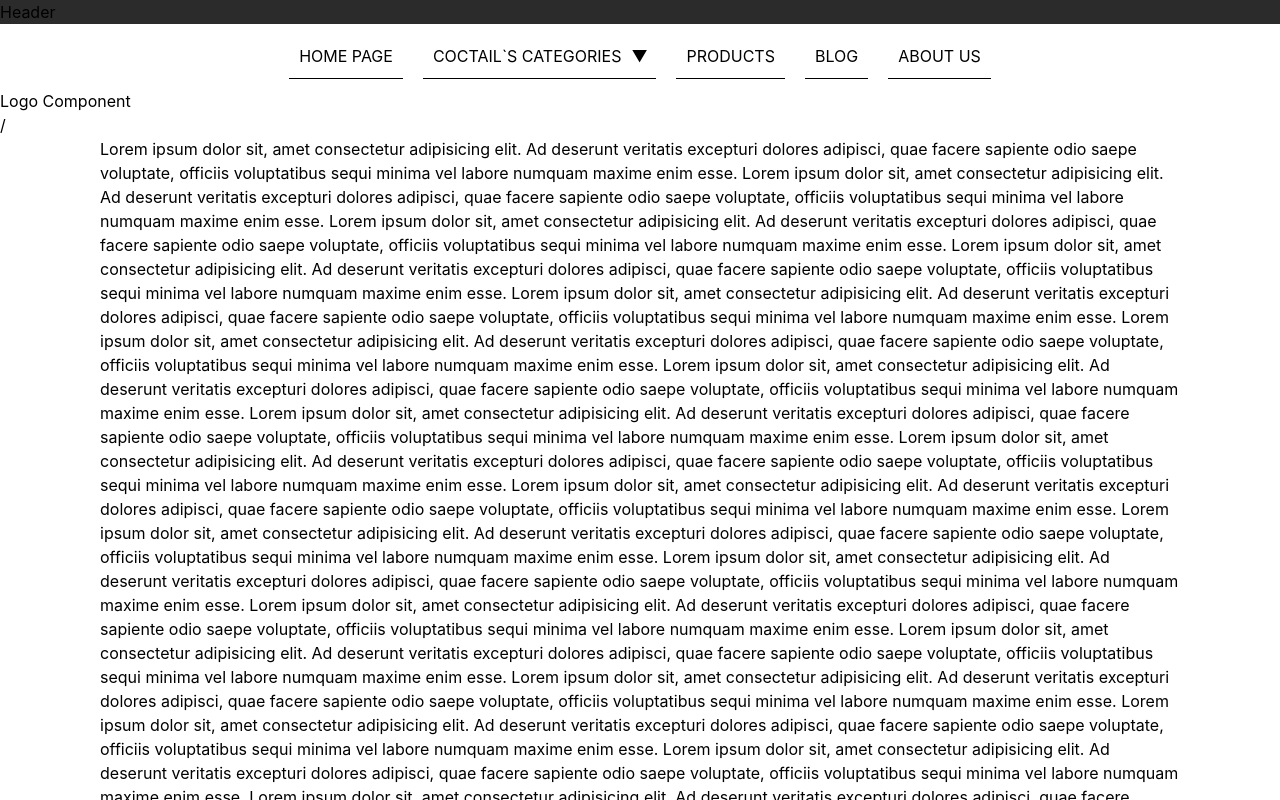
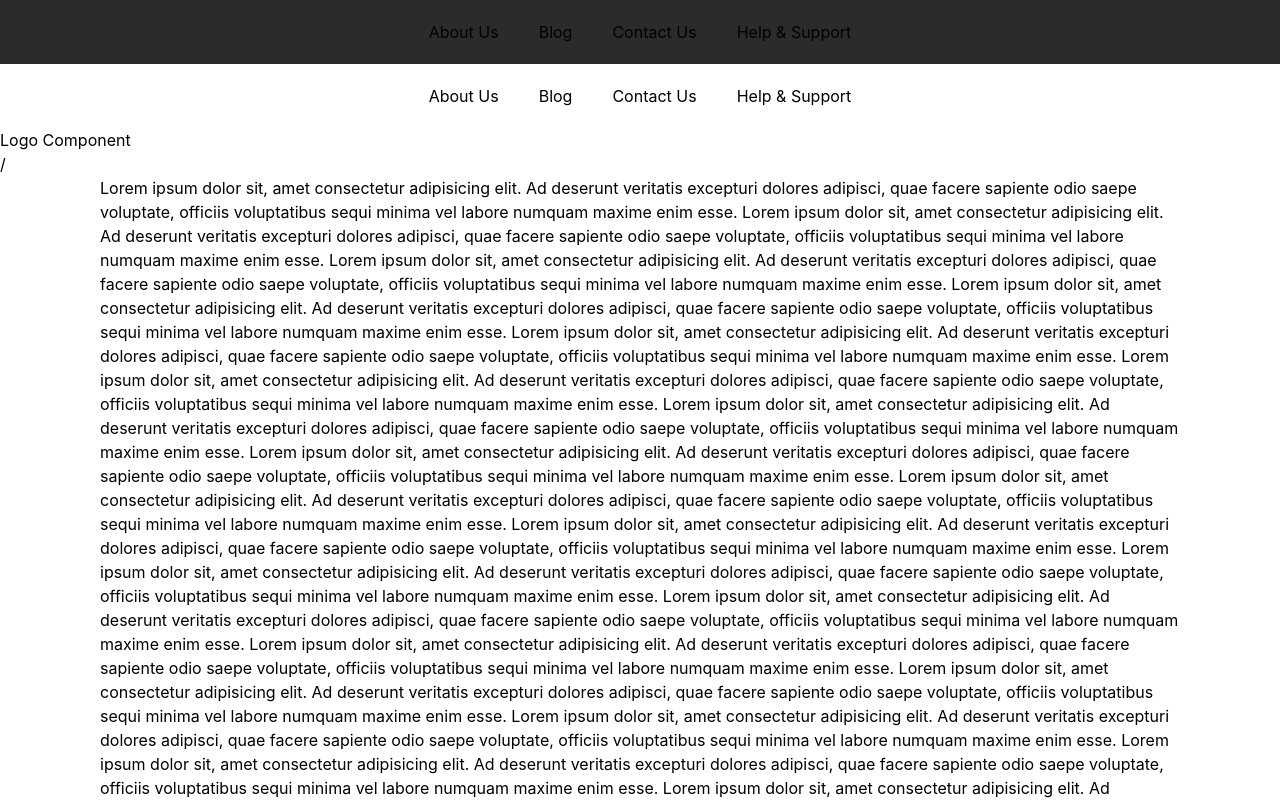
Before and after one commit to RomanMelnyk909/group-project, a React (Create React App) app: page / in a window 1280 px wide. Shown: the top 800 px of the page. Built offline with nearby package versions, Linux system fonts and the light colour scheme.

Commit message:
before font add

```diff
--- a/src/App.js
+++ b/src/App.js
@@ -5,7 +5,7 @@ import PageWrapper from "./components/PageWrapper";
 import Logo from "./components/Logo";
 import Navigation from './components/Navigation';
 import { Routes, Route } from "react-router";
-import { ABOUT_PATH, BLOG_PATH, HOME_PATH } from "./constants/constants";
+import { ABOUT_PATH, BLOG_PATH, HOME_PATH, CONTACT_PATH } from "./constants/constants";
 
 const lor = `Lorem ipsum dolor sit, amet consectetur adipisicing elit. Ad deserunt
 veritatis excepturi dolores adipisci, quae facere sapiente odio saepe
@@ -192,13 +192,14 @@ function App() {
   return (
     <div className="App">
       <Header />
-      <Navigation/>
+      <Navigation />
       <Logo />
       <Routes>
-          <Route path={HOME_PATH} element={HOME_PATH} />
-          <Route path={ABOUT_PATH} element={ABOUT_PATH} />
-          <Route path={BLOG_PATH} element={BLOG_PATH} />
-          {/* <Route path={COCTAIL_CATEGIRIES_PATH} element={``} /> */}
+        <Route path={CONTACT_PATH} element={CONTACT_PATH} />
+        <Route path={HOME_PATH} element={HOME_PATH} />
+        <Route path={ABOUT_PATH} element={ABOUT_PATH} />
+        <Route path={BLOG_PATH} element={BLOG_PATH} />
+        {/* <Route path={COCTAIL_CATEGIRIES_PATH} element={``} /> */}
       </Routes>
       <PageWrapper>{lor}</PageWrapper>
       <Footer />
--- a/src/components/Header/Header.jsx
+++ b/src/components/Header/Header.jsx
@@ -1,6 +1,12 @@
+import Navigation from "../Navigation";
+
+
 const Header = () => {
 	return (
-		<div className="header">Header</div>
+		<div className="header">
+			<Navigation />
+
+		</div>
 	)
 };
 
--- a/src/components/Navigation/Navigation.jsx
+++ b/src/components/Navigation/Navigation.jsx
@@ -2,7 +2,7 @@ import "./navigation.css";
 import NavigationItem from '../NavigationItem/NavigationItem';
 import { v4 as uuidv4 } from 'uuid';
 import { Link } from "react-router-dom";
-import { ABOUT_PATH, BLOG_PATH,  HOME_PATH, PRODUCTS_PATH } from "../../constants/constants";
+import { ABOUT_PATH, BLOG_PATH, CONTACT_PATH, PRODUCTS_PATH } from "../../constants/constants";
 
 
 const Navigation = () => {
@@ -11,23 +11,9 @@ const Navigation = () => {
    const navElements = [
       {
          id: uuidv4(),
-         text: 'Home page',
+         text: 'About us',
          isUppercasetext: true,
-         path: HOME_PATH,
-         isCategiries: false,
-      },
-      {
-         id: uuidv4(),
-         text: 'Coctail`s categories',
-         isUppercasetext: true,
-         path: null,
-         isCategiries: true,
-      },
-      {
-         id: uuidv4(),
-         text: 'Products',
-         isUppercasetext: true,
-         path: PRODUCTS_PATH,
+         path: ABOUT_PATH,
          isCategiries: false,
       },
       {
@@ -39,11 +25,21 @@ const Navigation = () => {
       },
       {
          id: uuidv4(),
-         text: 'About us',
+         text: 'Contact us',
          isUppercasetext: true,
-         path: ABOUT_PATH,
+         path: CONTACT_PATH,
          isCategiries: false,
       },
+
+      {
+         id: uuidv4(),
+         text: 'Help & support',
+         isUppercasetext: true,
+         path: PRODUCTS_PATH,
+         isCategiries: false,
+      },
+
+
 
    ];
 
@@ -53,8 +49,8 @@ const Navigation = () => {
       <nav className='navigation'>
          {
             navElements.map((element) => {
-              if(element.isCategiries){
-               return  <div  key={element.id}  >
+               if (element.isCategiries) {
+                  return <div key={element.id}  >
                      <NavigationItem
                         text={element.text}
                         isUppercasetext={element.isUppercasetext}
@@ -62,7 +58,7 @@ const Navigation = () => {
                      />
                   </div>
                }
-              else{
+               else {
                   return <Link key={element.id} to={element.path}>
                      <NavigationItem
                         text={element.text}
--- a/src/components/Navigation/navigation.css
+++ b/src/components/Navigation/navigation.css
@@ -1,23 +1,25 @@
-.navigation{
+.navigation {
     display: flex;
     justify-content: center;
     flex-wrap: wrap;
     position: relative;
+
 }
-.nav-item{
+
+.nav-item {
     padding: 10px;
     margin: 10px;
-    border-bottom: 1px solid #000;
     display: flex;
     position: relative;
+    text-transform: capitalize;
 }
 
-.navigation a{
+.navigation a {
     text-decoration: none;
     color: black;
 }
 
-.nav-arrow_down{
+.nav-arrow_down {
     width: 15px;
     height: 15px;
     margin-left: 10px;
@@ -25,35 +27,37 @@ position: relative;
     transition: 500ms;
 
 }
- .navigatin-categiries-item{
+
+.navigatin-categiries-item {
     border-bottom: 1px solid #000;
     text-align-last: left;
     padding: 5px;
 }
 
-.navigatin-categiries-item:hover{
+.navigatin-categiries-item:hover {
     background: #fff;
 }
 
-.navigatin-categiries{
+.navigatin-categiries {
     display: none;
 }
 
-.nav-item:hover{
-    background:#dbd9d9
+.nav-item:hover {
+    background: #dbd9d9
 }
-.nav-item:hover .navigatin-categiries{
+
+.nav-item:hover .navigatin-categiries {
     display: block;
     position: absolute;
     left: 0;
     top: 40px;
     width: 100%;
     z-index: 5;
-    background:#dbd9d9;
+    background: #dbd9d9;
 }
 
-.nav-item:hover .nav-arrow_down{
+.nav-item:hover .nav-arrow_down {
 
-    transform: translate( 0, 10px);
+    transform: translate(0, 10px);
 
 }
--- a/src/components/NavigationItem/NavigationItem.jsx
+++ b/src/components/NavigationItem/NavigationItem.jsx
@@ -35,8 +35,8 @@ const NavigationItem = (props) => {
 
    return (
 
-      <div  className='nav-item'>
-         {isUppercasetext ? text.toUpperCase() : text}
+      <div className='nav-item'>
+         {!isUppercasetext ? text.toUpperCase() : text}
          {isCategiries &&
             (
 
@@ -49,9 +49,9 @@ const NavigationItem = (props) => {
 
                            return (
 
-                              <Link  key={element.id} to={element.path}>
+                              <Link key={element.id} to={element.path}>
 
-                                 <div   className="navigatin-categiries-item">
+                                 <div className="navigatin-categiries-item">
 
                                     {/* <NavigationItem
                                     key={element.id}
--- a/src/constants/constants.js
+++ b/src/constants/constants.js
@@ -3,3 +3,4 @@ export const COCTAIL_CATEGIRIES_PATH = "/coctail_categories";
 export const BLOG_PATH = "/blog";
 export const ABOUT_PATH = "/about";
 export const PRODUCTS_PATH = "/products";
+export const CONTACT_PATH = "/contact";
```
Lines whose indentation alone changed are shown as unchanged.
